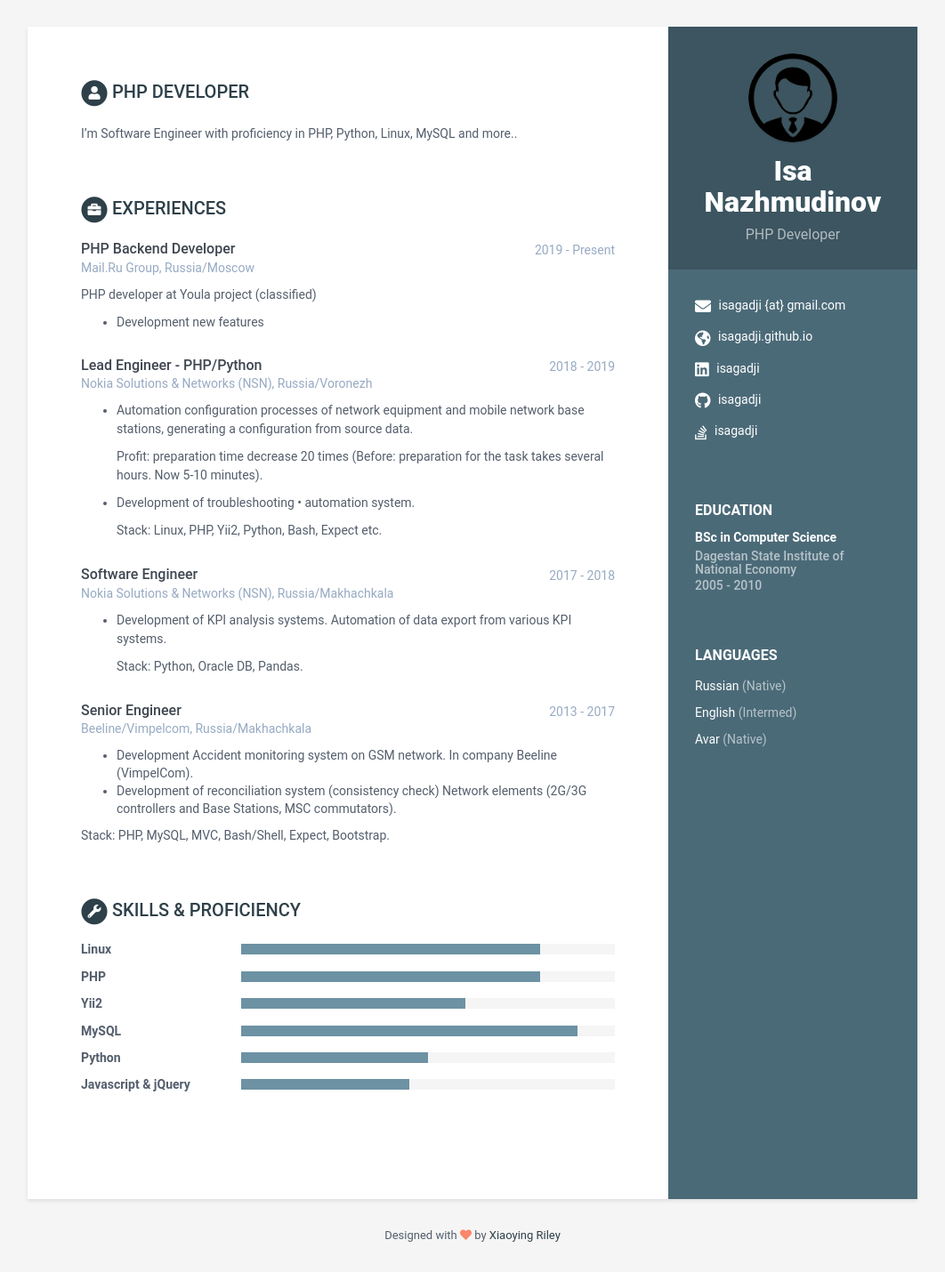
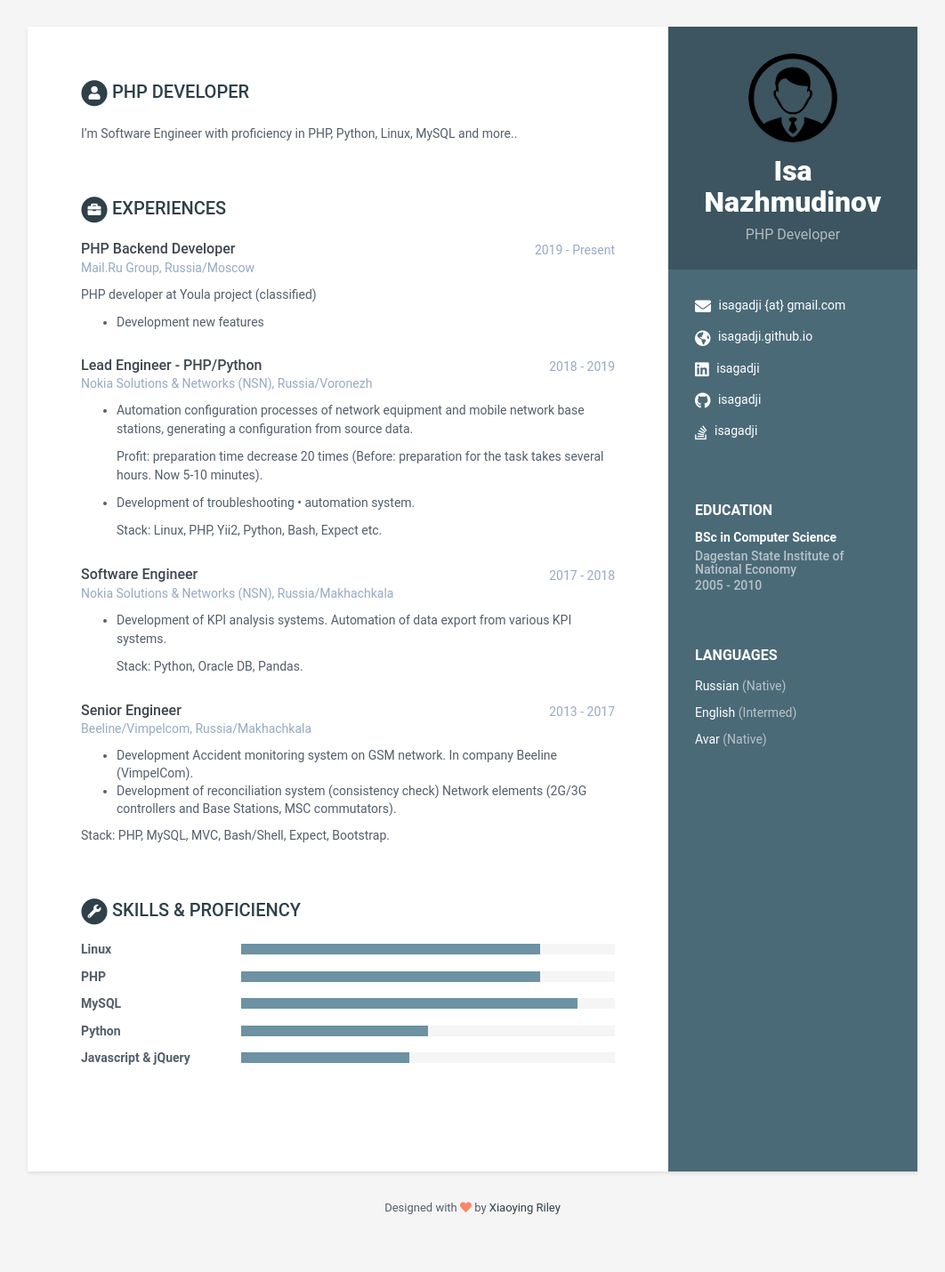
Before and after one commit to isagadji/isa, a Jekyll site: the page built from index.html, in a window 1280 px wide. Shown: the whole page at 89% size, without its empty margins (109-1171 px from the left). Built offline with Jekyll 4.4.1, drawn with Linux system fonts in a browser that asks for light colours; after the commit the page ends 1399 px from its top, so only the background shows below that.

Commit message:
delete Yii2 experience

```diff
--- a/_data/data.yml
+++ b/_data/data.yml
@@ -97,9 +97,6 @@ skills:
       - name: PHP
         level: 80%
 
-      - name: Yii2
-        level: 60%
-
       - name: MySQL
         level: 90%
 
```
